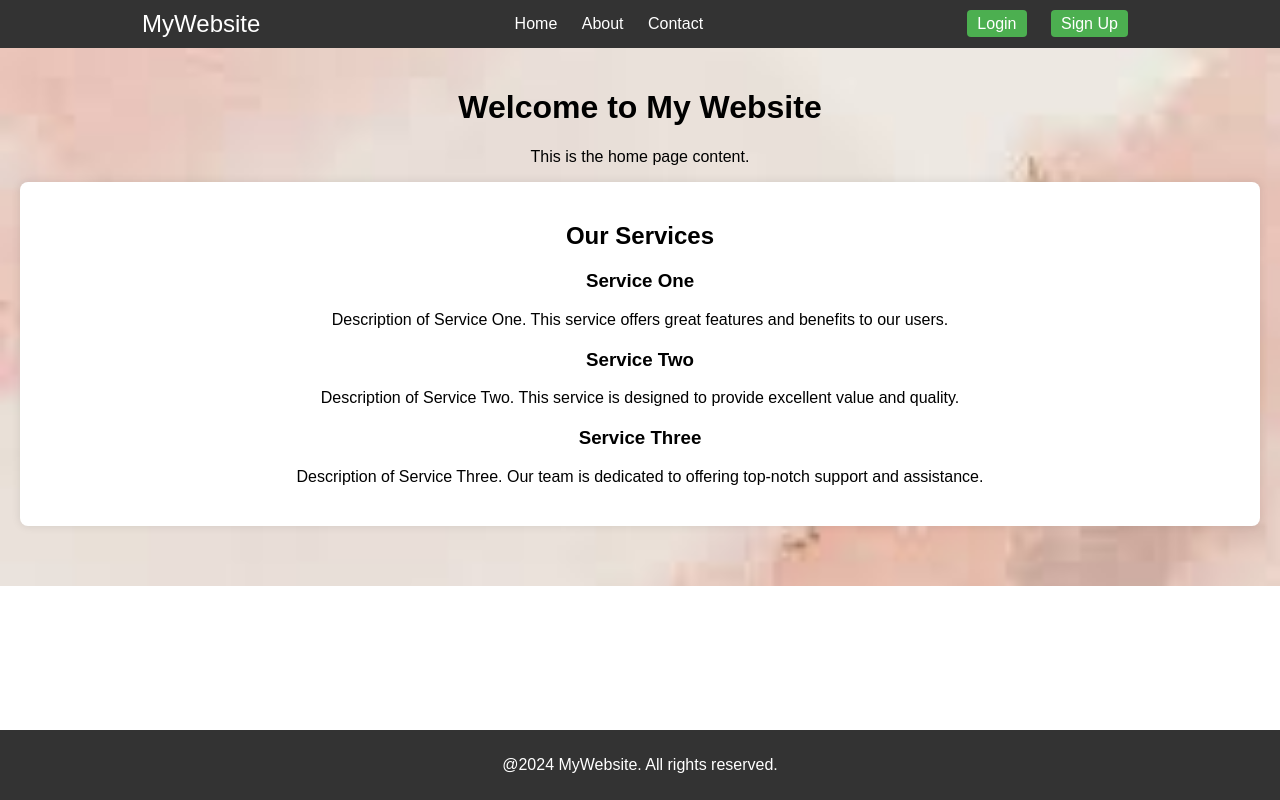
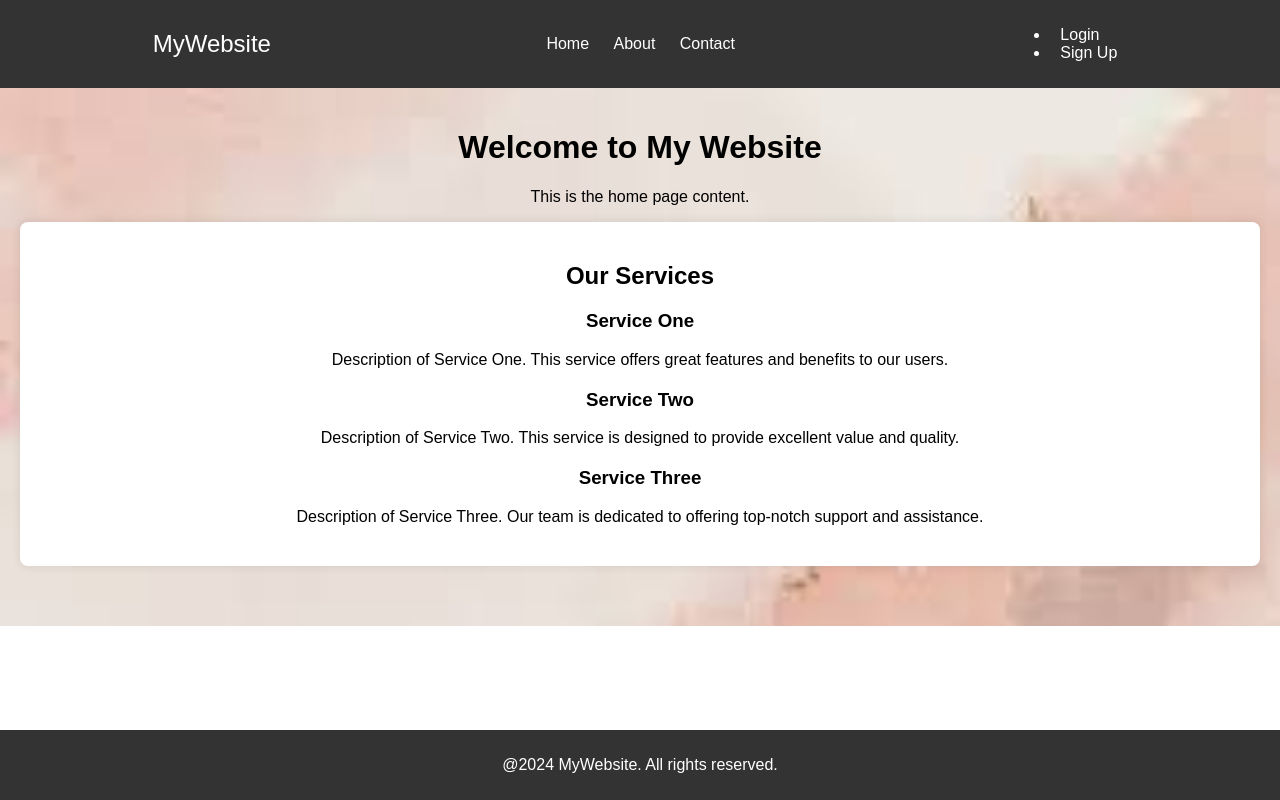
Before and after one commit to JhansiJaggurothi123/Frontend_project, a plain HTML site: page index.html in a window 1280 px wide. Drawn offline with Linux system fonts and the light colour scheme.

Commit message:
completed

```diff
--- a/index.css
+++ b/index.css
@@ -23,7 +23,7 @@ body {
     text-decoration: none;
     margin: 0 10px;
   }
-  .loginsign a {
+  .a {
     background-color: #4CAF50;
     padding: 5px 10px;
     border-radius: 4px;
--- a/index.html
+++ b/index.html
@@ -15,8 +15,10 @@
         <a href="#">Contact</a>
       </div>
       <div class="loginsign">
-        <a href="login.html" id="login">Login</a>
-        <a href="signup.html" id="signup">Sign Up</a>
+        <ul>
+       <li><a href="login.html" id="login">Login</a></li>
+      <li><a href="signup.html" id="signup">Sign Up</a></li>
+        </ul>
       </div>
     </nav>
   </header>
```
